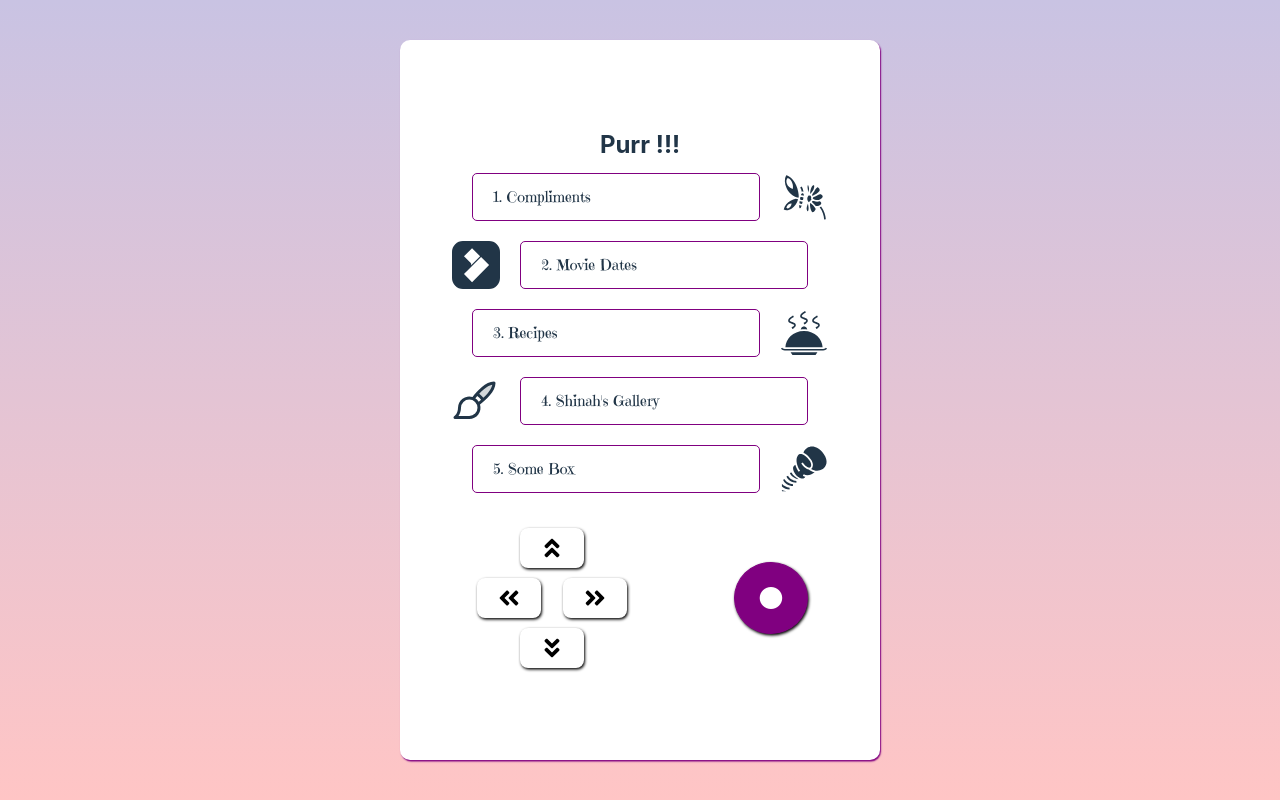
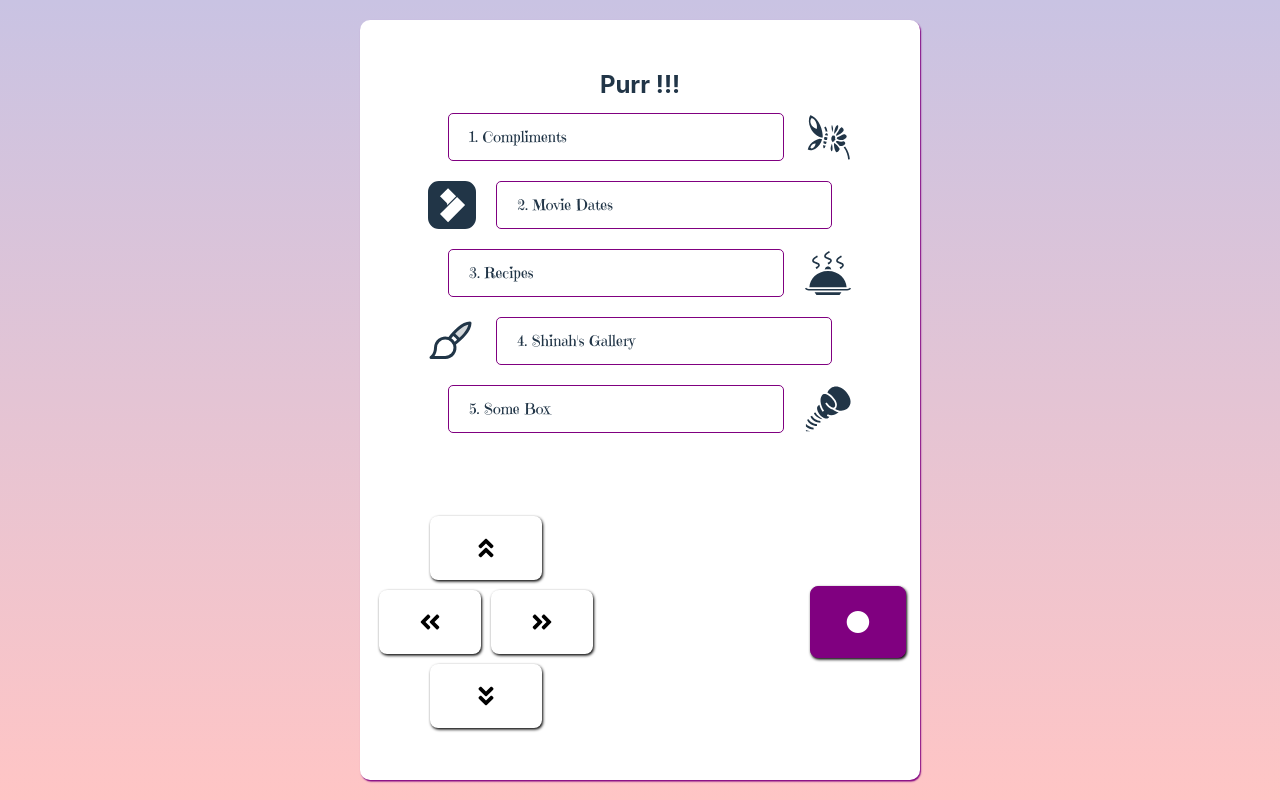
Before and after one commit to imarshdev/HerWhimsyHub, a React (Vite) app: page /#/dash in a window 1280 px wide. Built offline with nearby package versions, Linux system fonts and the light colour scheme.

Commit message:
no games

```diff
--- a/src/App.css
+++ b/src/App.css
@@ -27,8 +27,8 @@ span:focus {
 }
 
 .container {
-  width: 30rem;
-  height: 90vh;
+  width: 35rem;
+  height: 95vh;
   background-color: #fff;
   border-radius: 10px;
   display: flex;
--- a/src/components/1-dash.jsx
+++ b/src/components/1-dash.jsx
@@ -66,6 +66,8 @@ export default function Dash() {
           <span style={optionStyle}>5. Some Box</span>
           <GiBoxingGloveSurprise size="3rem" />
         </div>
+        <br />
+        <br />
         <div style={styles.gamepadContainer}>
           {/* D-Pad (Cross buttons) */}
           <div style={styles.dpadContainer}>
@@ -99,7 +101,7 @@ const styles = {
     display: "flex",
     justifyContent: "space-between",
     alignItems: "center",
-    width: "70%",
+    width: "95%",
     flexDirection: "row",
     marginTop: "20px", // Added margin for some space above the gamepad
   },
@@ -111,7 +113,7 @@ const styles = {
   },
   dpadRow: {
     display: "flex",
-    width: "10rem",
+    width: "14rem",
     justifyContent: "space-between",
   },
   dpadButton: {
@@ -121,8 +123,8 @@ const styles = {
     display: "flex",
     justifyContent: "center",
     alignItems: "center",
-    width: "4rem",
-    height: "2.5rem", // Make the D-pad buttons larger
+    width: "50%",
+    height: "4rem", // Make the D-pad buttons larger
     boxShadow: "1px 1.5px 3px #000000",
     padding: "5px",
     transition: "all 0.2s ease-in-out", // Add smooth transition
@@ -130,8 +132,7 @@ const styles = {
   roundButton: {
     backgroundColor: "purple",
     border: "solid 1px purple",
-    borderRadius: "50%",
-    width: "4.5rem", // Increased size for better prominence
+    width: "6rem", // Increased size for better prominence
     height: "4.5rem", // Increased size
     fontSize: "30px",
     color: "#fff",
```
